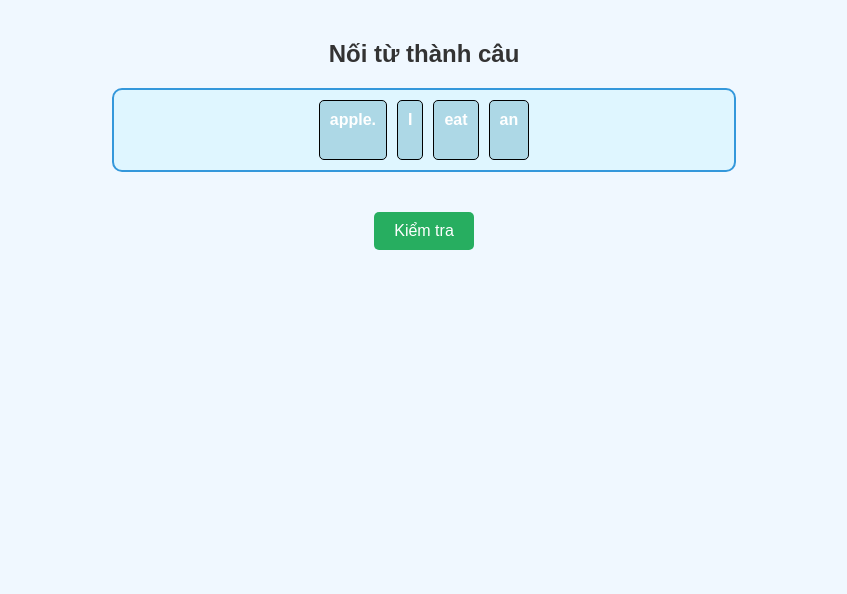
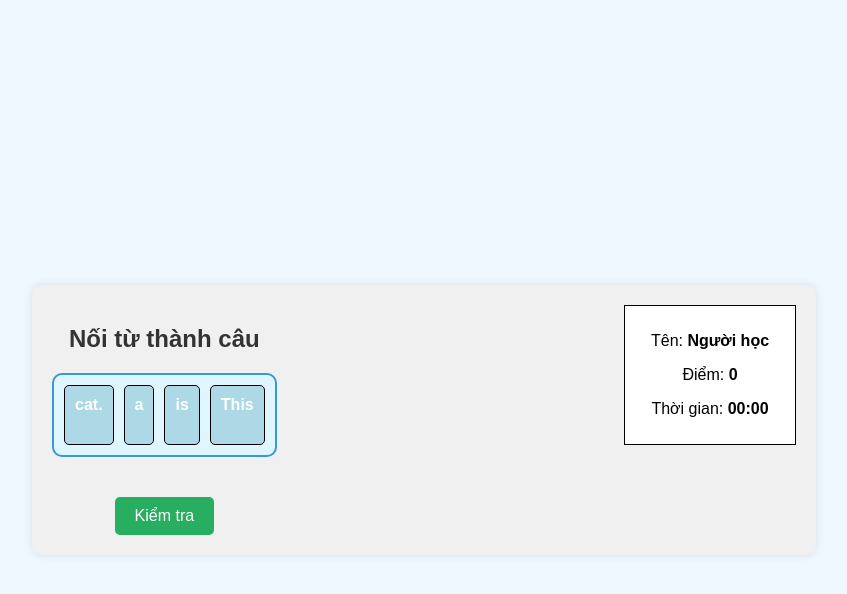
Before and after one commit to Fiesta2k4/EdTech, a plain HTML site: page pages/lesson_1.html in a window 1280 px wide. Shown: the whole page, without its empty margins (216-1063 px from the left). Drawn offline with Linux system fonts and the light colour scheme.

Commit message:
Sep Huy giao task 1

```diff
--- a/pages/lesson_1.html
+++ b/pages/lesson_1.html
@@ -1,13 +1,33 @@
+<!-- Game 1: Nối các ô từ thành câu hoàn chỉnh -->
 <!DOCTYPE html>
 <html>
 <head>
     <link rel="stylesheet" href="../assets/css/pages/lesson.css">
-
     <title>Nối từ thành câu</title>
     <style>
+        body {
+            display: flex;
+            justify-content: center;
+            align-items: center;
+            height: 100vh;
+            margin: 0;
+            font-family: Arial, sans-serif;
+        }
+        #game-container {
+            display: flex;
+            justify-content: space-between;
+            align-items: flex-start;
+            background-color: #f0f0f0;
+            padding: 20px;
+            border-radius: 10px;
+            box-shadow: 0 0 10px rgba(0, 0, 0, 0.1);
+            width: 60%;
+        }
         #word-container {
             display: flex;
             gap: 10px;
+            flex-wrap: wrap;
+            justify-content: center;
         }
         .word {
             padding: 10px;
@@ -15,21 +35,27 @@
             background-color: lightblue;
             cursor: grab;
         }
+        #info-panel {
+            border: 1px solid black;
+            padding: 10px;
+            width: 150px;
+            text-align: center;
+            background-color: white;
+        }
     </style>
     <script>
         let sentences = [
             "This is a cat.",
             "She has a dog.",
             "We love to play.",
-            "He drinks water.",
-            "I eat an apple.",
-            "Messi has won more World Cups than Ronaldo."
+            "He drinks water."
         ];
 
-        // random cac cau
+        // Shuffle sentences order
         sentences = sentences.sort(() => Math.random() - 0.5);
 
         let currentSentenceIndex = 0;
+        let score = 0;
 
         function loadSentence() {
             let words = sentences[currentSentenceIndex].split(" ");
@@ -67,6 +93,8 @@
             let sentence = Array.from(words).map(word => word.innerText).join(" ");
             if (sentence.trim() === sentences[currentSentenceIndex]) {
                 alert("Chính xác!");
+                score += 10;
+                document.getElementById("score").innerText = score;
                 currentSentenceIndex++;
                 if (currentSentenceIndex < sentences.length) {
                     loadSentence();
@@ -82,8 +110,17 @@
     </script>
 </head>
 <body>
-    <h2>Nối từ thành câu</h2>
-    <div id="word-container" ondrop="drop(event)" ondragover="allowDrop(event)"></div>
-    <button onclick="checkSentence()">Kiểm tra</button>
+    <div id="game-container">
+        <div>
+            <h2>Nối từ thành câu</h2>
+            <div id="word-container" ondrop="drop(event)" ondragover="allowDrop(event)"></div>
+            <button onclick="checkSentence()">Kiểm tra</button>
+        </div>
+        <div id="info-panel">
+            <p>Tên: <strong>Người học</strong></p>
+            <p>Điểm: <strong id="score">0</strong></p>
+            <p>Thời gian: <strong>00:00</strong></p>
+        </div>
+    </div>
 </body>
 </html>
```
